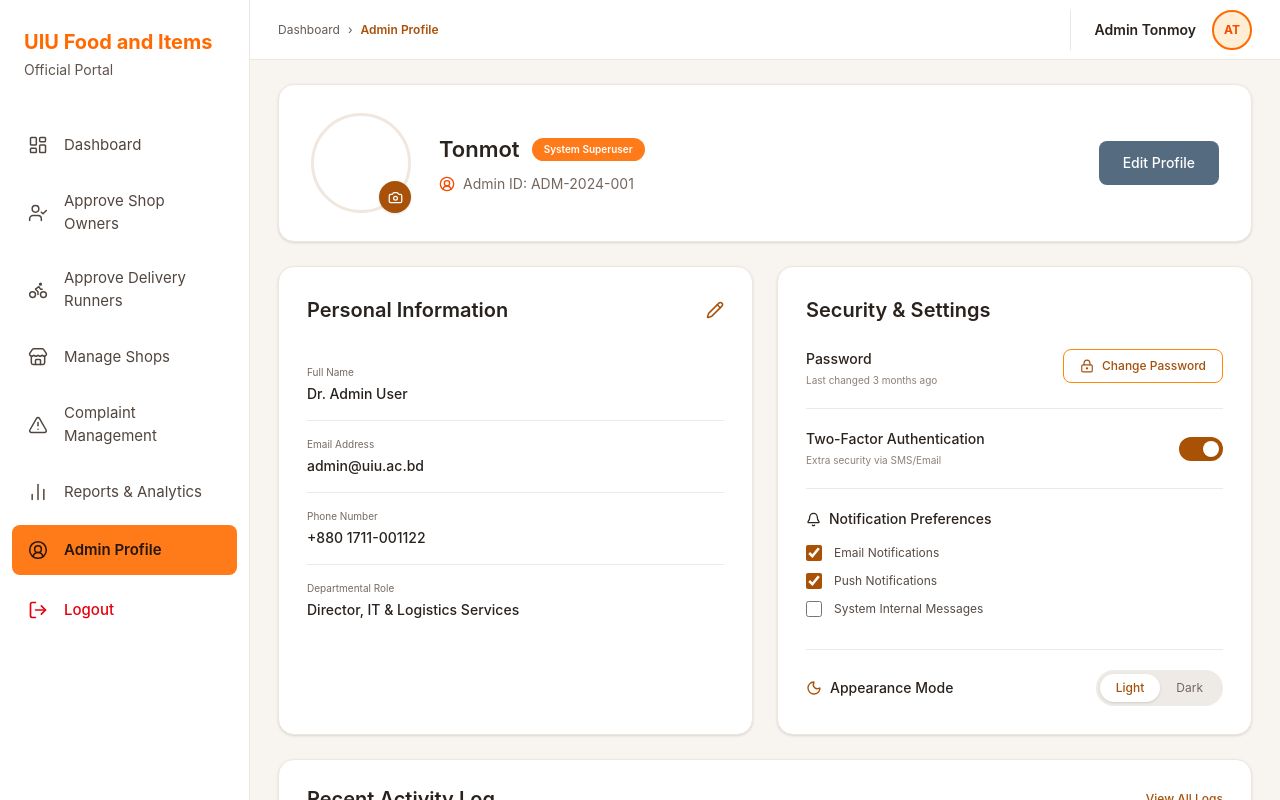
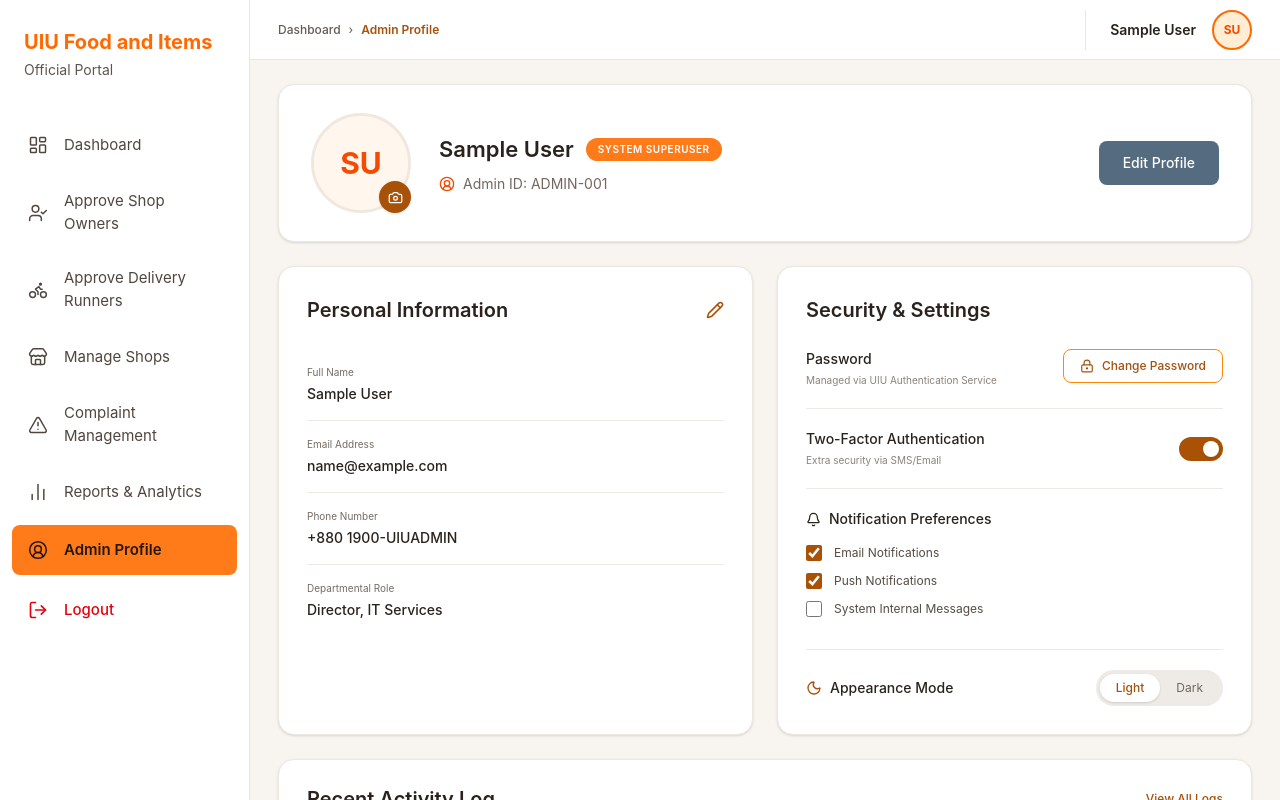
Before and after one commit to Asadullah-Imran/UIU-Food-Item-Delivery-System, a React (Vite) app in the folder client/: page /dashboard/admin/profile in a window 1280 px wide. Shown: the top 800 px of the page. Built offline with nearby package versions, Linux system fonts and the light colour scheme; no server answers; sample sign-in values are in the browser's storage.

Commit message:
adminPhase1Complated

```diff
--- a/client/src/pages/admin/AdminProfile.jsx
+++ b/client/src/pages/admin/AdminProfile.jsx
@@ -1,6 +1,6 @@
-import React, { useState } from "react";
+import React, { useState, useEffect } from "react";
 import { useNavigate } from "react-router-dom";
-import adminData from "../../data/adminData.json";
+import { useAuth } from "../../context/AuthContext";
 import {
   LayoutDashboard,
   UserCheck,
@@ -19,10 +19,13 @@ import {
   ClipboardCheck,
   Download,
   CheckCircle2,
+  AlertCircle,
+  Loader2,
 } from "lucide-react";
 
 export default function AdminProfile() {
   const navigate = useNavigate();
+  const { user, token, logout, updateUserData } = useAuth();
 
   const [editMode, setEditMode] = useState(false);
   const [twoFactor, setTwoFactor] = useState(true);
@@ -31,15 +34,63 @@ export default function AdminProfile() {
   const [internalMessages, setInternalMessages] = useState(false);
   const [appearance, setAppearance] = useState("light");
   const [saved, setSaved] = useState(false);
+  const [loading, setLoading] = useState(true);
+  const [saving, setSaving] = useState(false);
+  const [errorMessage, setErrorMessage] = useState("");
 
-  const [profile, setProfile] = useState(
-    adminData.adminProfile || {
-      name: "Dr. Admin User",
-      email: "admin@uiu.ac.bd",
-      phone: "+880 17XXXXXXXX",
-      role: "Director, IT Services",
+  const [profile, setProfile] = useState({
+    name: user?.name || "Campus Super Admin",
+    email: user?.email || "admin@uiu.ac.bd",
+    phone: user?.phone || "+880 1900-UIUADMIN",
+    department: user?.department || "Director, IT Services",
+    avatar: user?.avatar || "",
+    role: user?.role || "admin",
+    universityId: user?.universityId || "ADMIN-001",
+  });
+
+  // Fetch live Admin profile on mount or token update
+  useEffect(() => {
+    let isMounted = true;
+    const fetchAdminProfile = async () => {
+      try {
+        setLoading(true);
+        setErrorMessage("");
+        const authToken = token || localStorage.getItem("uiu_auth_token");
+        if (!authToken) {
+          setLoading(false);
+          return;
         }
-  );
+
+        const res = await fetch("/api/admin/profile", {
+          headers: {
+            Authorization: `Bearer ${authToken}`,
+          },
+        });
+
+        const json = await res.json();
+        if (isMounted && res.ok && json.success && json.data) {
+          setProfile({
+            name: json.data.name || "",
+            email: json.data.email || "",
+            phone: json.data.phone || "",
+            department: json.data.department || "Director, IT Services",
+            avatar: json.data.avatar || "",
+            role: json.data.role || "admin",
+            universityId: json.data.universityId || user?.universityId || "ADMIN-001",
+          });
+        }
+      } catch (err) {
+        console.error("Failed to load admin profile:", err);
+      } finally {
+        if (isMounted) setLoading(false);
+      }
+    };
+
+    fetchAdminProfile();
+    return () => {
+      isMounted = false;
+    };
+  }, [token]);
 
   const menuItems = [
     {
@@ -77,7 +128,6 @@ export default function AdminProfile() {
       icon: CircleUserRound,
       path: "/dashboard/admin/profile",
       active: true,
-
     },
   ];
 
@@ -111,15 +161,68 @@ export default function AdminProfile() {
       [field]: value,
     }));
     setSaved(false);
+    setErrorMessage("");
   };
 
-  const handleSave = () => {
+  const handleSave = async () => {
+    try {
+      setSaving(true);
+      setErrorMessage("");
+      const authToken = token || localStorage.getItem("uiu_auth_token");
+
+      const res = await fetch("/api/admin/profile", {
+        method: "PUT",
+        headers: {
+          "Content-Type": "application/json",
+          Authorization: `Bearer ${authToken}`,
+        },
+        body: JSON.stringify({
+          name: profile.name,
+          phone: profile.phone,
+          department: profile.department,
+          avatar: profile.avatar,
+        }),
+      });
+
+      const json = await res.json();
+      if (!res.ok || !json.success) {
+        throw new Error(json.message || "Failed to update profile");
+      }
+
+      // Update shared user session context
+      if (updateUserData) {
+        updateUserData({
+          name: json.data.name,
+          phone: json.data.phone,
+          department: json.data.department,
+          avatar: json.data.avatar,
+        });
+      }
+
       setEditMode(false);
       setSaved(true);
-
       setTimeout(() => {
         setSaved(false);
-    }, 2500);
+      }, 3000);
+    } catch (err) {
+      setErrorMessage(err.message || "Failed to save profile changes");
+    } finally {
+      setSaving(false);
+    }
+  };
+
+  const handleLogout = () => {
+    logout();
+    navigate("/login");
+  };
+
+  const getInitials = (name) => {
+    if (!name) return "AD";
+    const parts = name.trim().split(" ");
+    if (parts.length >= 2) {
+      return (parts[0][0] + parts[1][0]).toUpperCase();
+    }
+    return name.slice(0, 2).toUpperCase();
   };
 
   return (
@@ -155,7 +258,7 @@ export default function AdminProfile() {
 
           <button
             type="button"
-            onClick={() => navigate("/")}
+            onClick={handleLogout}
             className="mt-3 flex w-full items-center gap-4 rounded-lg px-4 py-3 text-left text-[15px] font-medium text-red-600 hover:bg-red-50"
           >
             <LogOut size={20} />
@@ -171,8 +274,8 @@ export default function AdminProfile() {
           <div className="text-xs text-[#655b54]">
             <button
               type="button"
-              onClick={() => navigate("/admin-preview")}
-              className="hover:text-orange-600"
+              onClick={() => navigate("/dashboard/admin")}
+              className="hover:text-orange-600 font-medium"
             >
               Dashboard
             </button>
@@ -186,11 +289,19 @@ export default function AdminProfile() {
 
           <div className="flex items-center gap-4 border-l border-[#eee7df] pl-6">
             <span className="text-sm font-semibold">
-              Admin Tonmoy
+              {profile.name || "Campus Admin"}
             </span>
 
-            <div className="flex h-10 w-10 items-center justify-center rounded-full border-2 border-orange-500 bg-orange-100 text-xs font-bold text-orange-600">
-              AT
+            <div className="flex h-10 w-10 items-center justify-center overflow-hidden rounded-full border-2 border-orange-500 bg-orange-100 text-xs font-bold text-orange-600">
+              {profile.avatar ? (
+                <img
+                  src={profile.avatar}
+                  alt={profile.name}
+                  className="h-full w-full object-cover"
+                />
+              ) : (
+                getInitials(profile.name)
+              )}
             </div>
           </div>
         </header>
@@ -200,11 +311,25 @@ export default function AdminProfile() {
           <section className="mb-6 flex items-center justify-between rounded-2xl border border-[#eee7df] bg-white px-8 py-7 shadow-sm">
             <div className="flex items-center gap-7">
               <div className="relative">
-                <div className="h-[100px] w-[100px] rounded-full border-[3px] border-[#f0e7df] bg-white" />
+                <div className="flex h-[100px] w-[100px] items-center justify-center overflow-hidden rounded-full border-[3px] border-[#f0e7df] bg-orange-50">
+                  {profile.avatar ? (
+                    <img
+                      src={profile.avatar}
+                      alt={profile.name}
+                      className="h-full w-full object-cover"
+                    />
+                  ) : (
+                    <span className="text-3xl font-bold text-orange-600">
+                      {getInitials(profile.name)}
+                    </span>
+                  )}
+                </div>
 
                 <button
                   type="button"
-                  className="absolute bottom-0 right-0 flex h-8 w-8 items-center justify-center rounded-full bg-[#a75208] text-white shadow"
+                  title="Upload profile photo"
+                  onClick={() => setEditMode(true)}
+                  className="absolute bottom-0 right-0 flex h-8 w-8 items-center justify-center rounded-full bg-[#a75208] text-white shadow hover:bg-[#8f4404] transition"
                 >
                   <Camera size={15} />
                 </button>
@@ -213,32 +338,43 @@ export default function AdminProfile() {
               <div>
                 <div className="flex items-center gap-3">
                   <h1 className="text-[22px] font-semibold">
-                    Tonmot
+                    {profile.name || "Admin User"}
                   </h1>
 
-                  <span className="rounded-full bg-[#ff7a18] px-3 py-1 text-[10px] font-semibold text-white">
-                    System Superuser
+                  <span className="rounded-full bg-[#ff7a18] px-3 py-1 text-[10px] font-semibold text-white uppercase tracking-wider">
+                    {profile.role === "admin" ? "System Superuser" : profile.role}
                   </span>
                 </div>
 
                 <p className="mt-2 flex items-center gap-2 text-sm text-[#74675f]">
                   <CircleUserRound size={16} className="text-orange-600" />
-                  Admin ID: ADM-2024-001
+                  Admin ID: {profile.universityId || "ADMIN-001"}
                 </p>
               </div>
             </div>
 
             <button
               type="button"
-              onClick={() => setEditMode((current) => !current)}
+              onClick={() => {
+                setEditMode((current) => !current);
+                setErrorMessage("");
+              }}
               className="rounded-lg bg-[#546b80] px-6 py-3 text-sm font-medium text-white transition hover:bg-[#43596d]"
             >
               {editMode ? "Cancel Edit" : "Edit Profile"}
             </button>
           </section>
 
+          {/* ERROR ALERT */}
+          {errorMessage && (
+            <div className="mb-6 flex items-center gap-3 rounded-xl border border-red-200 bg-red-50 px-5 py-4 text-sm text-red-700">
+              <AlertCircle size={18} className="shrink-0 text-red-500" />
+              <span>{errorMessage}</span>
+            </div>
+          )}
+
           {/* INFO + SECURITY */}
-          <div className="mb-6 grid grid-cols-2 gap-6">
+          <div className="mb-6 grid grid-cols-1 md:grid-cols-2 gap-6">
             {/* PERSONAL INFORMATION */}
             <section className="rounded-2xl border border-[#eee7df] bg-white p-7 shadow-sm">
               <div className="mb-6 flex items-center justify-between">
@@ -249,7 +385,8 @@ export default function AdminProfile() {
                 <button
                   type="button"
                   onClick={() => setEditMode(true)}
-                  className="text-[#a8520b]"
+                  className="text-[#a8520b] hover:text-[#8f4404]"
+                  title="Edit details"
                 >
                   <Pencil size={18} />
                 </button>
@@ -267,6 +404,8 @@ export default function AdminProfile() {
                 value={profile.email}
                 editing={editMode}
                 type="email"
+                disabled={true}
+                note="Email is tied to official UIU portal and cannot be modified."
                 onChange={(value) => handleChange("email", value)}
               />
 
@@ -279,9 +418,9 @@ export default function AdminProfile() {
 
               <ProfileField
                 label="Departmental Role"
-                value={profile.role}
+                value={profile.department}
                 editing={editMode}
-                onChange={(value) => handleChange("role", value)}
+                onChange={(value) => handleChange("department", value)}
                 last
               />
             </section>
@@ -297,13 +436,14 @@ export default function AdminProfile() {
                 <div>
                   <p className="text-sm font-medium">Password</p>
                   <p className="mt-1 text-[10px] text-[#8b8179]">
-                    Last changed 3 months ago
+                    Managed via UIU Authentication Service
                   </p>
                 </div>
 
                 <button
                   type="button"
-                  className="flex items-center gap-2 rounded-lg border border-orange-400 px-4 py-2 text-xs font-medium text-[#a4510d]"
+                  onClick={() => alert("Password reset link will be sent to your official UIU email.")}
+                  className="flex items-center gap-2 rounded-lg border border-orange-400 px-4 py-2 text-xs font-medium text-[#a4510d] hover:bg-orange-50 transition"
                 >
                   <LockKeyhole size={14} />
                   Change Password
@@ -399,7 +539,7 @@ export default function AdminProfile() {
 
               <button
                 type="button"
-                className="text-xs font-medium text-[#a6510c]"
+                className="text-xs font-medium text-[#a6510c] hover:underline"
               >
                 View All Logs
               </button>
@@ -470,24 +610,26 @@ export default function AdminProfile() {
           {/* BOTTOM BUTTONS */}
           <div className="mt-6 flex items-center justify-end gap-4">
             {saved && (
-              <div className="mr-2 flex items-center gap-2 text-sm font-medium text-green-600">
+              <div className="mr-2 flex items-center gap-2 text-sm font-medium text-green-600 animate-fadeIn">
                 <CheckCircle2 size={17} />
-                Changes saved
+                Changes saved successfully
               </div>
             )}
 
             <button
               type="button"
+              disabled={saving}
               onClick={handleSave}
-              className="rounded-lg bg-[#a95205] px-8 py-3 text-sm font-medium text-white shadow-md transition hover:bg-[#914600]"
+              className="flex items-center gap-2 rounded-lg bg-[#a95205] px-8 py-3 text-sm font-medium text-white shadow-md transition hover:bg-[#914600] disabled:opacity-60 cursor-pointer disabled:cursor-not-allowed"
             >
-              Save Changes
+              {saving && <Loader2 size={16} className="animate-spin" />}
+              {saving ? "Saving Changes..." : "Save Changes"}
             </button>
 
             <button
               type="button"
-              onClick={() => navigate("/")}
-              className="flex items-center gap-2 rounded-lg border border-red-200 bg-white px-6 py-3 text-sm font-medium text-red-600 hover:bg-red-50"
+              onClick={handleLogout}
+              className="flex items-center gap-2 rounded-lg border border-red-200 bg-white px-6 py-3 text-sm font-medium text-red-600 hover:bg-red-50 cursor-pointer transition"
             >
               <LogOut size={16} />
               Logout
@@ -505,6 +647,8 @@ function ProfileField({
   editing,
   onChange,
   type = "text",
+  disabled = false,
+  note = null,
   last = false,
 }) {
   return (
@@ -513,7 +657,7 @@ function ProfileField({
         {label}
       </p>
 
-      {editing ? (
+      {editing && !disabled ? (
         <input
           type={type}
           value={value}
@@ -521,9 +665,16 @@ function ProfileField({
           className="w-full rounded-lg border border-orange-200 bg-[#fffaf6] px-3 py-2 text-sm font-medium outline-none focus:border-orange-400"
         />
       ) : (
-        <p className="text-sm font-medium">
-          {value}
+        <div>
+          <p className="text-sm font-medium text-[#29221d]">
+            {value || "—"}
           </p>
+          {note && editing && (
+            <p className="mt-1 text-[10px] text-[#93877f] italic">
+              {note}
+            </p>
+          )}
+        </div>
       )}
     </div>
   );
```
Also changed, not shown: 1 other file (tests, documents, lock files or other folders). Lines whose indentation alone changed are shown as unchanged.
